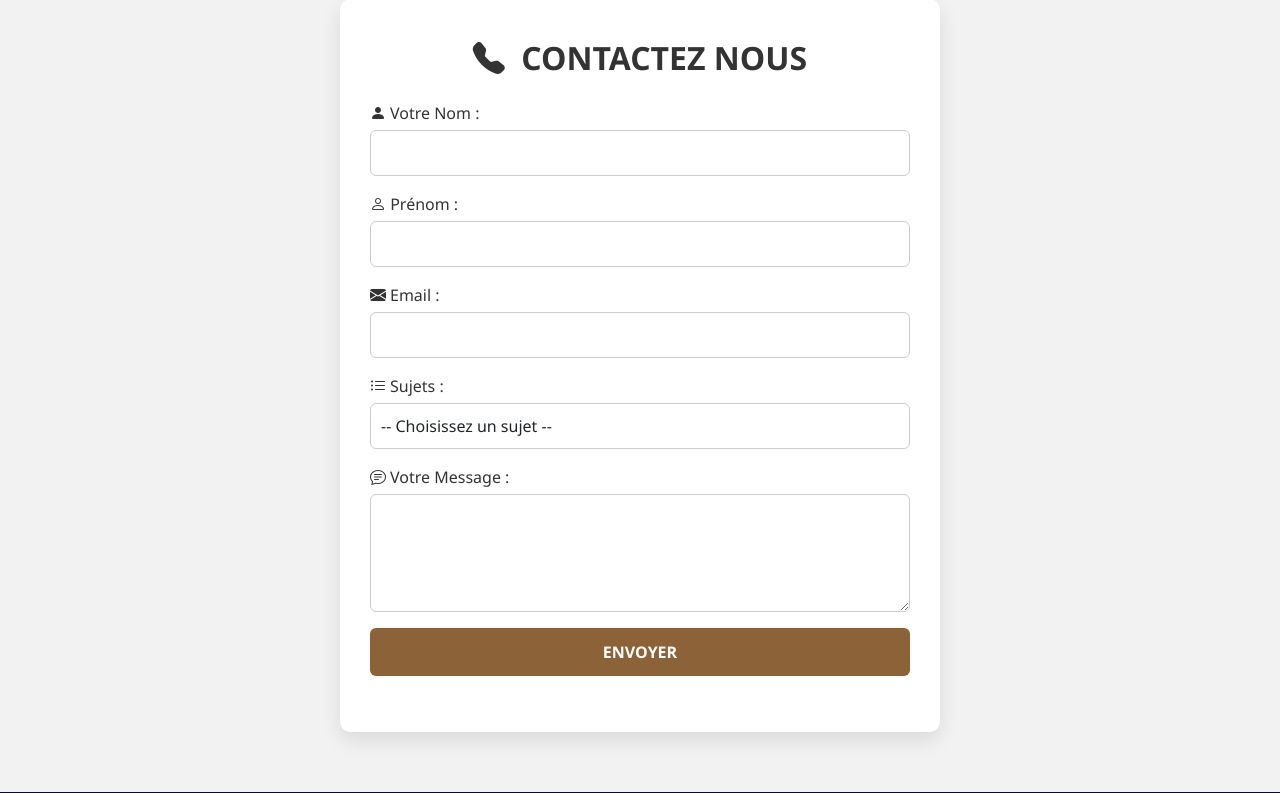
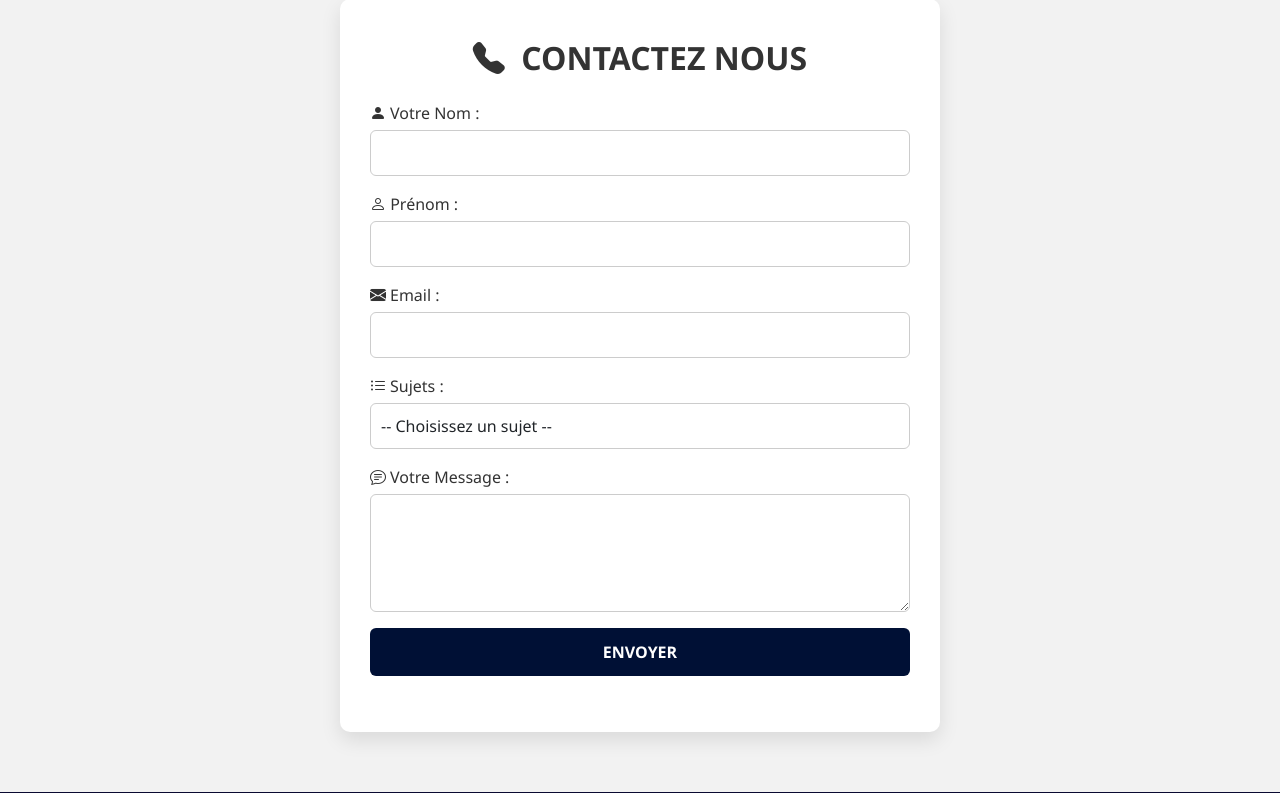
Before and after one commit to arcanoecole-It1/Archeo-It, a PHP site: page /contact.php in a window 1280 px wide. Shown: the part 133-926 px from the top of the page. Run offline with PHP 8.4, Linux system fonts and the light colour scheme.

Commit message:
mise a jour contact.css

```diff
--- a/assets/css/contact.css
+++ b/assets/css/contact.css
@@ -33,7 +33,7 @@ body {
 }
 
 .btn-send {
-    background-color: #8c6239;
+    background-color: #001035;
     color: #fff;
     font-weight: bold;
     padding: 12px;
@@ -44,5 +44,5 @@ body {
 }
 
 .btn-send:hover {
-    background-color: #a67c52;
+    background-color: #001035;
 }
```
